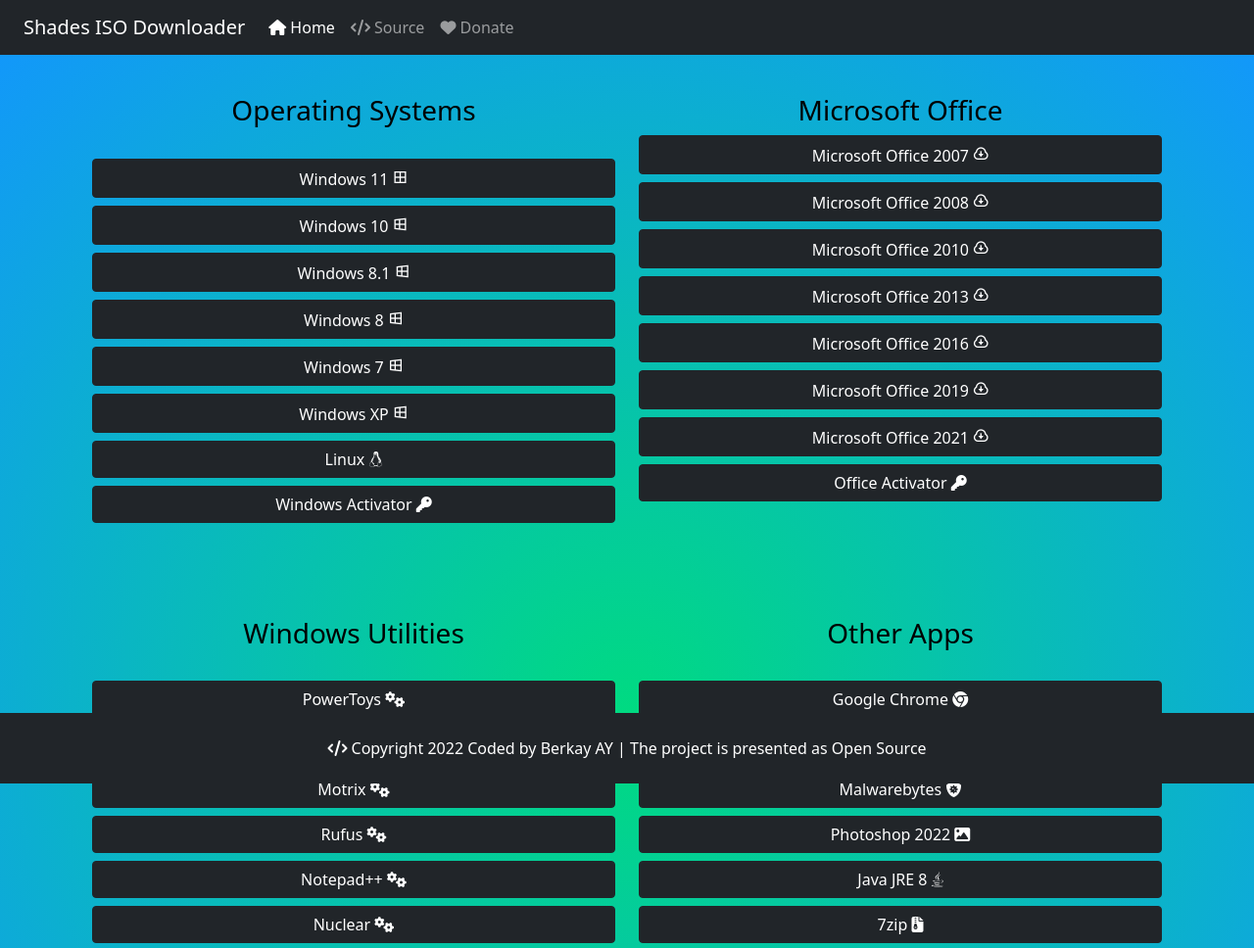
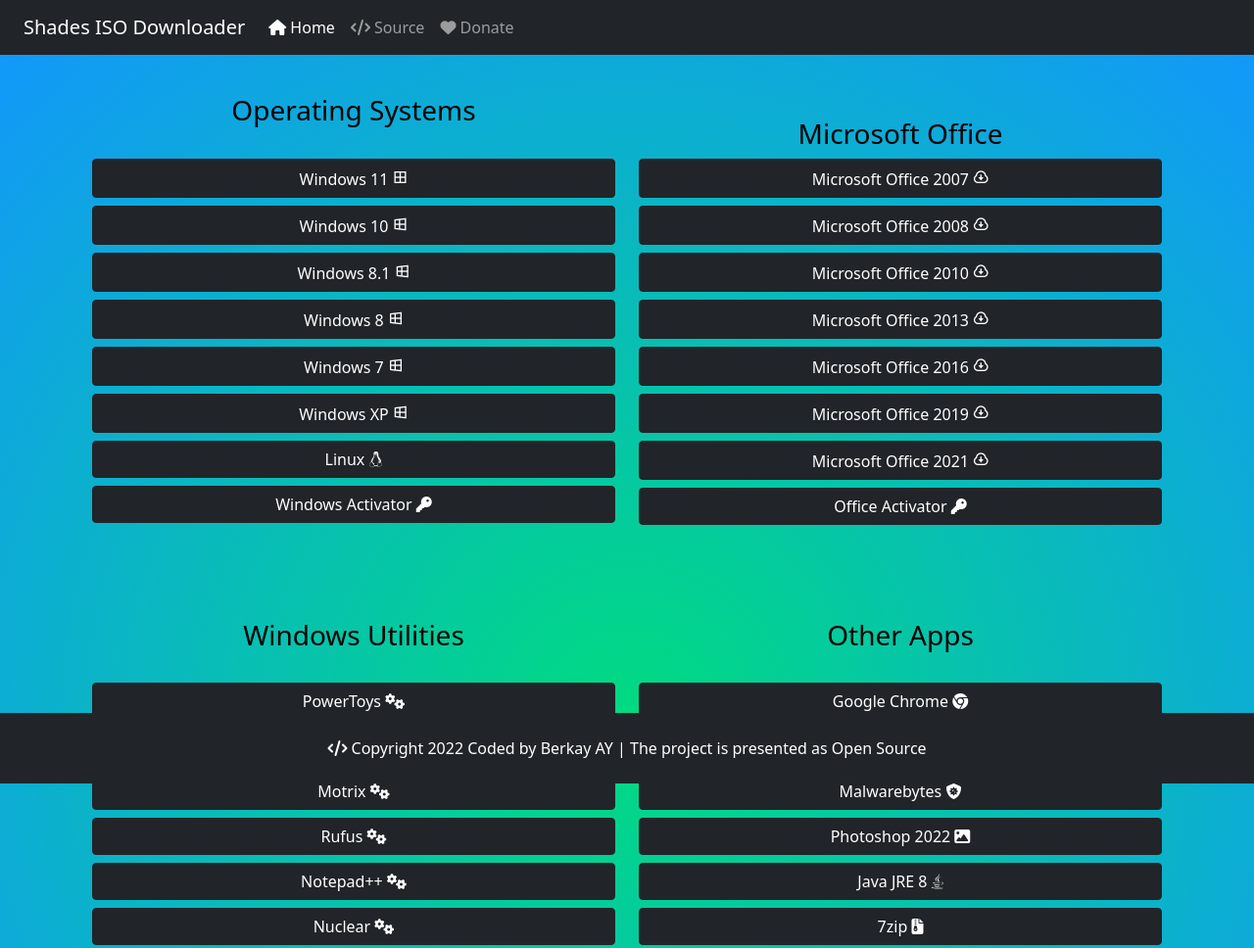
Before and after one commit to shadesofdeath/Shades-Downloader, a plain HTML site: page index.html in a window 1280 px wide. Shown: the top 968 px of the page at 98% size. Drawn offline with nearby package versions, Linux system fonts and the light colour scheme.

Commit message:
Update index.html

```diff
--- a/index.html
+++ b/index.html
@@ -50,7 +50,7 @@
     <a onclick="window.location.href = 'linux-iso-download.html';" class="btn btn-dark" role="button" data-bs-toggle="button">Linux <i class="fa-brands fa-linux"></i></a>
     <a onclick="window.location.href = 'https://github.com/massgravel/Microsoft-Activation-Scripts/releases/download/1.6/MAS_1.6_Password_1234.7z';" class="btn btn-dark" role="button" data-bs-toggle="button">Windows Activator <i class="fa-solid fa-key"></i></a>
   </div> </div>
-  <div class="col"> <br> <br>
+  <div class="col"> <br> <br> <br>
   <h3 class="text-black text-center">Microsoft Office</h3>
   <div class="d-grid gap-2 col-12 mx-auto " aria-label="Basic checkbox toggle button group">
     <a onclick="window.location.href = 'https://archive.org/download/ms-office-2007/MS%20Office%202007.iso';" class="btn btn-dark" role="button" data-bs-toggle="button">Microsoft Office 2007 <i class="ri-download-cloud-line"></i></a>
```
